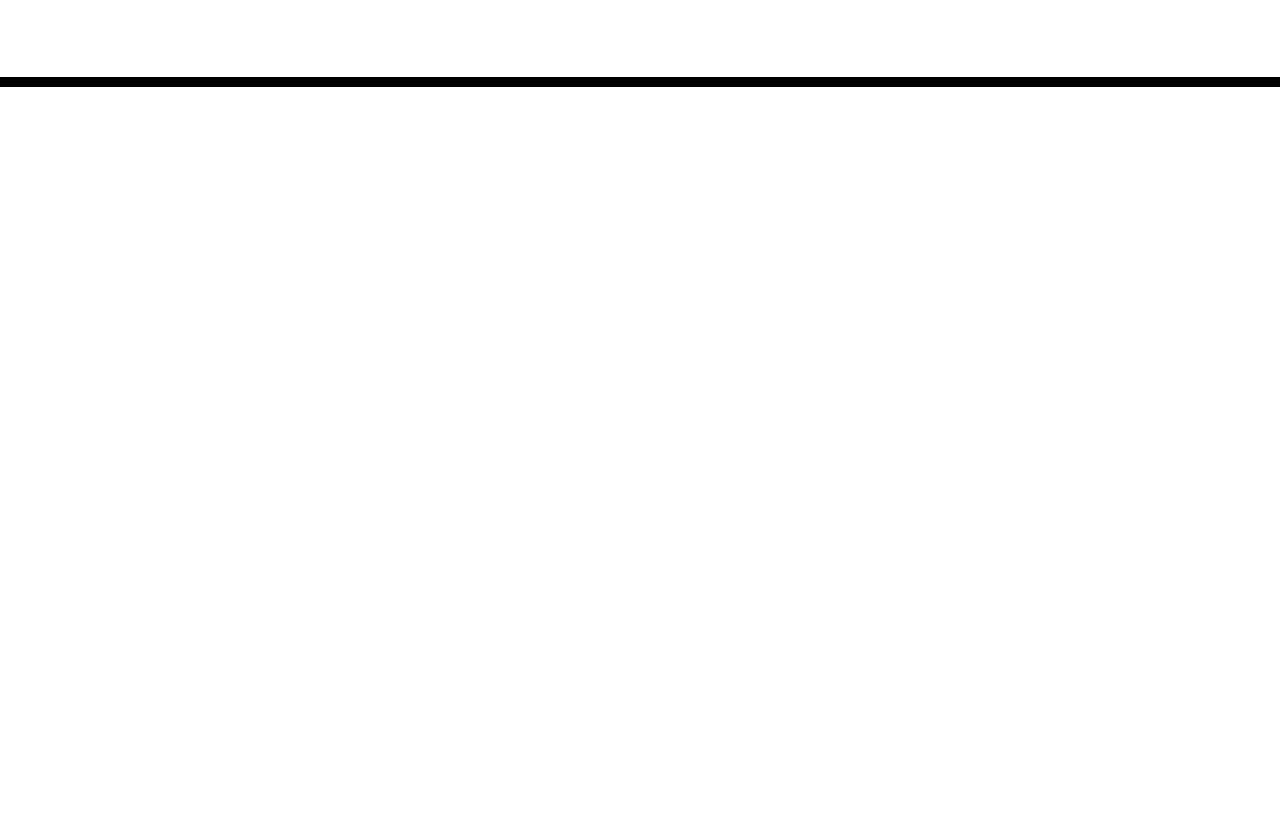
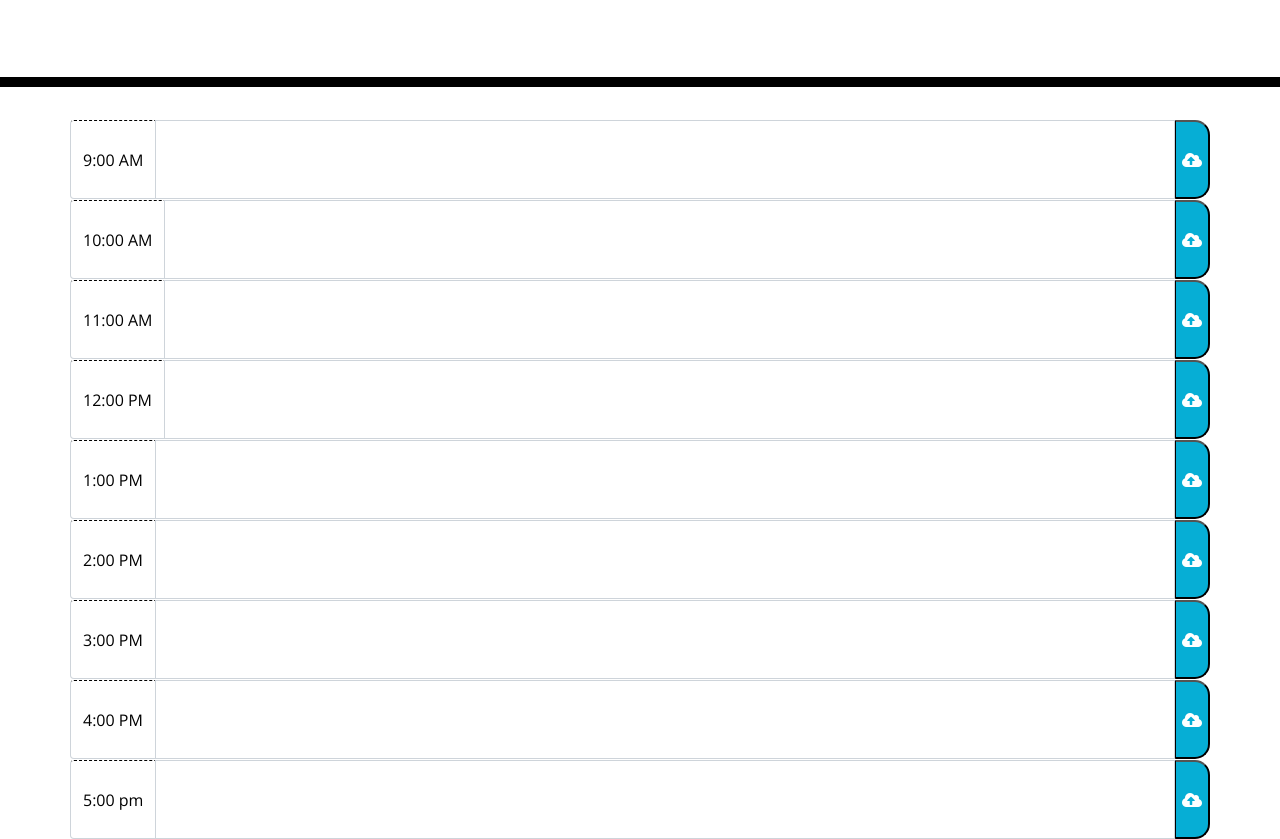
Before and after one commit to msalamey/mo-salamey-work-day-schedular, a plain HTML site: page index.html in a window 1280 px wide. Shown: the part 181-1020 px from the top of the page. Before the commit the page ends 800 px from the top, so only its background shows below. Drawn offline with nearby package versions, Linux system fonts and the light colour scheme.

Commit message:
completed HTML with moment JS

```diff
--- a/index.html
+++ b/index.html
@@ -30,9 +30,100 @@
     </header>
     <div class="container">
       <!-- Timeblocks go here -->
+      <!-- Used Moment JS for time blocks-->
+
+      <div class="row">
+        <div class="input-group">
+          <div class="input-group-prepend">
+            <span class="input-group-text hour">9:00 AM </span>
     </div>
+    <textarea class="form-control" aria-label="With textarea" id="9am"></textarea>
+    <button type="button" class="saveBtn"><i class="fas fa-cloud-upload-alt"></i></button>
+  </div>
+</div>
+
+<div class="row">
+  <div class="input-group">
+    <div class="input-group-prepend">
+      <span class="input-group-text hour">10:00 AM </span>
+    </div>
+    <textarea class="form-control" aria-label="With textarea" id="10am"></textarea>
+    <button type="button" class="saveBtn"><i class="fas fa-cloud-upload-alt"></i></button>
+  </div>
+</div>
+
+<div class="row">
+  <div class="input-group">
+    <div class="input-group-prepend">
+      <span class="input-group-text hour">11:00 AM </span>
+    </div>
+    <textarea class="form-control" aria-label="With textarea" id="11am"></textarea>
+    <button type="button" class="saveBtn"><i class="fas fa-cloud-upload-alt"></i></button>
+  </div>
+</div>
+
+<div class="row">
+  <div class="input-group">
+    <div class="input-group-prepend">
+      <span class="input-group-text hour">12:00 PM </span>
+    </div>
+    <textarea class="form-control" aria-label="With textarea" id="12pm"></textarea>
+    <button type="button" class="saveBtn"><i class="fas fa-cloud-upload-alt"></i></button>
+  </div>
+</div>
+
+<div class="row">
+  <div class="input-group">
+    <div class="input-group-prepend">
+      <span class="input-group-text hour">1:00 PM </span>
+    </div>
+    <textarea class="form-control" aria-label="With textarea" id="13pm"></textarea>
+    <button type="button" class="saveBtn"><i class="fas fa-cloud-upload-alt"></i></button>
+  </div>
+</div>
+
+<div class="row">
+  <div class="input-group">
+    <div class="input-group-prepend">
+      <span class="input-group-text hour">2:00 PM </span>
+    </div>
+    <textarea class="form-control" aria-label="With textarea" id="14pm"></textarea>
+    <button type="button" class="saveBtn"><i class="fas fa-cloud-upload-alt"></i></button>
+  </div>
+</div>
+
+<div class="row">
+  <div class="input-group">
+    <div class="input-group-prepend">
+      <span class="input-group-text hour">3:00 PM </span>
+    </div>
+    <textarea class="form-control" aria-label="With textarea" id="15pm"></textarea>
+    <button type="button" class="saveBtn"><i class="fas fa-cloud-upload-alt"></i></button>
+  </div>
+</div>
+
+<div class="row">
+  <div class="input-group">
+    <div class="input-group-prepend">
+      <span class="input-group-text hour">4:00 PM </span>
+    </div>
+    <textarea class="form-control" aria-label="With textarea" id="16pm"></textarea>
+    <button type="button" class="saveBtn"><i class="fas fa-cloud-upload-alt"></i></button>
+  </div>
+</div>
+
+<div class="row">
+  <div class="input-group">
+    <div class="input-group-prepend">
+      <span class="input-group-text hour">5:00 pm </span>
+    </div>
+    <textarea class="form-control" aria-label="With textarea" id="17pm"></textarea>
+    <button type="button" class="saveBtn"><i class="fas fa-cloud-upload-alt"></i></button>
+  </div>
+</div>
 
     <script src="https://code.jquery.com/jquery-3.4.1.min.js"></script>
     <script src="https://cdnjs.cloudflare.com/ajax/libs/moment.js/2.24.0/moment.min.js"></script>
+    <script src="script.js"></script>
   </body>
 </html>
--- /dev/null
+++ b/script.js
@@ -0,0 +1 @@
+// Used Moment JS for function
--- a/style.css
+++ b/style.css
@@ -5,7 +5,7 @@ body {
 }
 
 textarea{
-  background: transparent;
+  background-color: transparent;
   border: none;
   resize: none;
   color: #000000;
```
